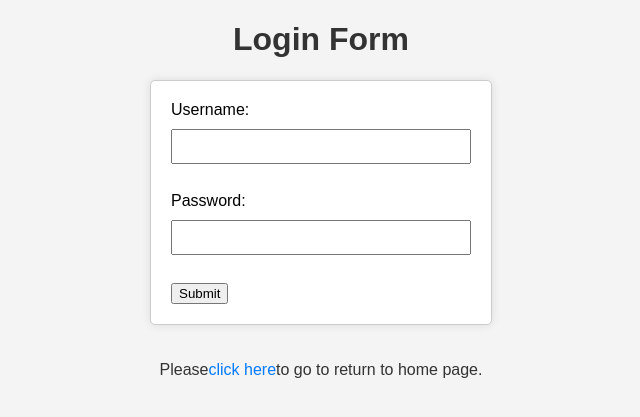
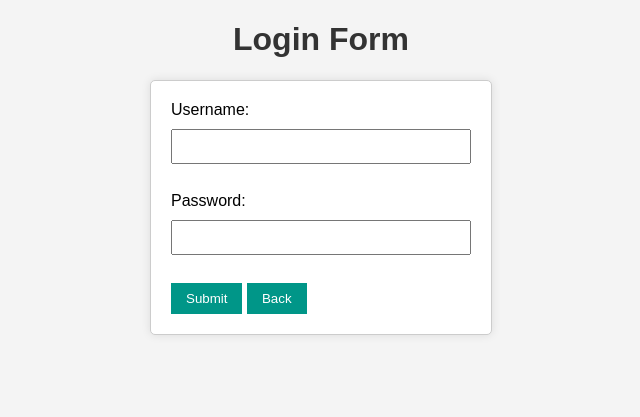
Before and after one commit to Balbinoo/Vulnerable_Application, a Flask app: page /login in a window 1280 px wide. Shown: the top 417 px of the page, without its empty margins (319-959 px from the left). Run offline with Flask 3, Linux system fonts and the light colour scheme.

Commit message:
back button

```diff
--- a/project/static/login.css
+++ b/project/static/login.css
@@ -11,6 +11,14 @@ h1,p {
     color: #333;
     display: flex;
     justify-content: center;
+}
+
+button {
+    background-color: #009688;
+    color: #fff;
+    padding: 8px 15px;
+    border: none;
+    cursor: pointer;
 }
 
 form {
--- a/project/templates/hello.html
+++ b/project/templates/hello.html
@@ -24,7 +24,5 @@
         {% endif %}
     </div>
 
-    <p>Please <a href="home">  click here  </a> to go to return to home page.</p>
-
 </body>
 </html>
--- a/project/templates/login.html
+++ b/project/templates/login.html
@@ -12,10 +12,10 @@
         <label for="password">Password:</label>
         <input type="password" id="password" name="password"><br><br>
         <button type="button" onclick="submitForm()">Submit</button>
+        <a href="/home"><button type="button">Back</button></a>
     </form>
 
     <p id="result"></p>
-    <p>Please <a href="home">click here</a> to go to return to home page.</p>
 
     <script>
         function submitForm() {
--- a/project/templates/upload.html
+++ b/project/templates/upload.html
@@ -12,10 +12,10 @@
         <input type="file" name="file" accept=".pdf, .txt, .jpg, .jpeg, .png" required>
         <br>
         <button type="submit">Upload File</button>
+        <a href="/home"><button type="button">Back</button></a>
     </form>
 
     <p id="result"></p>
-    <p>Please <a href="home">click here</a> to go to return to the home page.</p>
 
     <script>
         document.getElementById('uploadForm').addEventListener('submit', function(event) {
```
Also changed, not shown: project/templates/createFile.html (deleted, +0 -21 lines), project/templates/getUsers.html (+9 -12 lines), project/upload/cross_2_success.png (added).
